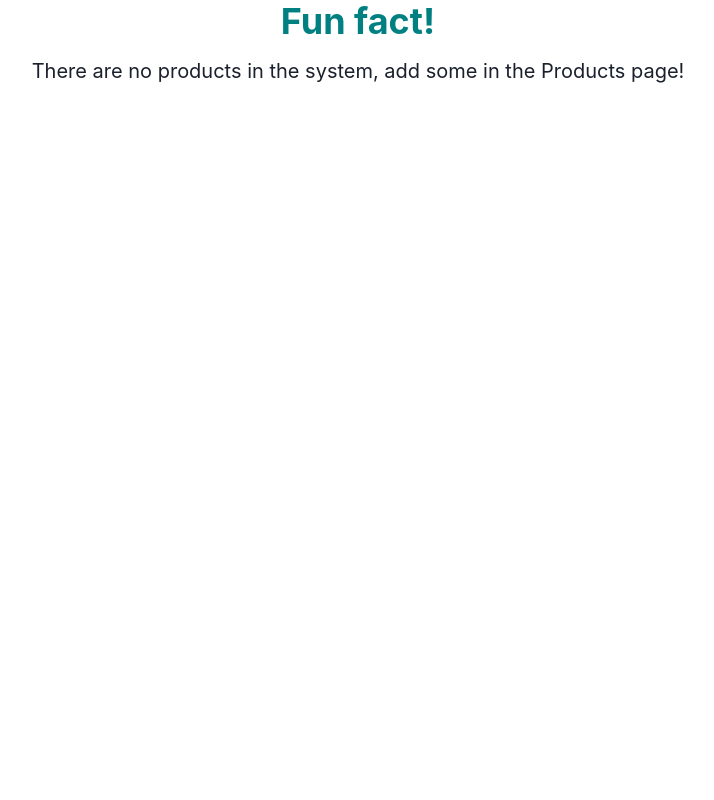
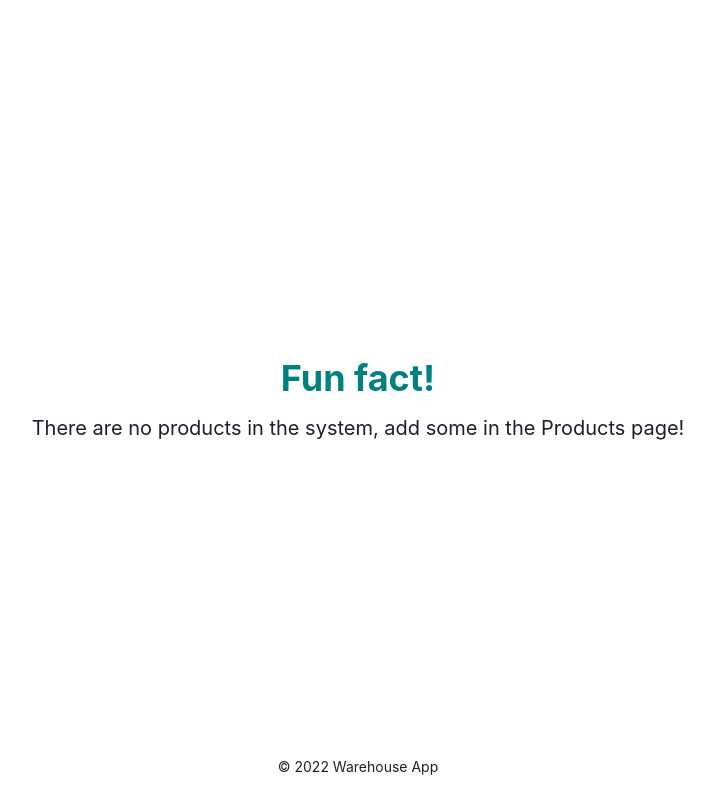
Before and after one commit to Pacanaz/react-warehouse-app, a React (Create React App) app: page / in a window 1280 px wide. Shown: the part 194-994 px from the top of the page, without its empty margins (282-996 px from the left). Before the commit the page ends 800 px from the top, so only its background shows below. Built offline with nearby package versions, Linux system fonts and the light colour scheme.

Commit message:
footer added

```diff
--- a/src/pages/ProductDetailPage.tsx
+++ b/src/pages/ProductDetailPage.tsx
@@ -16,12 +16,6 @@ import { Box, Button, Flex, Menu, Modal, ModalBody, ModalCloseButton, ModalConte
 import DeleteButton from "../components/DeleteButton"
 import EditButton from "../components/EditButton"
 import { ArrowBackIcon } from '@chakra-ui/icons'
-
-
-
-
-
-
 
 
 function ProductDetailPage() {
@@ -175,7 +169,7 @@ function ProductDetailPage() {
 
   return (
     <>
-        <Button size={['sm', 'md']} leftIcon={<ArrowBackIcon/>} alignSelf={'flex-start'} ml={'5'} mt={'-5'} colorScheme={'teal'} onClick={() => { navigate(-1) }}>Back</Button>
+        <Button position={'absolute'} left={'0'}  size={['sm', 'md']} leftIcon={<ArrowBackIcon/>} alignSelf={'flex-start'} ml={'5'} mt={'-5'} colorScheme={'teal'} onClick={() => { navigate(-1) }}>Back</Button>
       <Flex w={priceArr.length === 1 && quantityArr.length === 1 ? '40%' : '90%'} alignItems={'center'} justifyContent={priceArr.length > 1 && quantityArr.length > 1 ? 'space-around' : 'center'} direction={{ base: 'column', lg: 'row' }}>
         <Box p={'5%'} minWidth={'20%'} width={'100%'}>
 
--- a/src/pages/RootLayout.tsx
+++ b/src/pages/RootLayout.tsx
@@ -33,10 +33,13 @@ function RootLayout() {
         </Container>
 
       </Box>
+      <Box w={'100vw'} h={'100vh'} display={'flex'} justifyContent={'center'} as="main">
+      <Outlet />
+      </Box>
 
 
 
-      <Outlet />
+      <Box as="footer" h={'50px'} display={'flex'} flex={1} justifyContent={'center'} fontSize={'sm'} py={{ base: '5'}}>&copy; {new Date().getFullYear()}  Warehouse App</Box>
     </>
   )
 }
```
